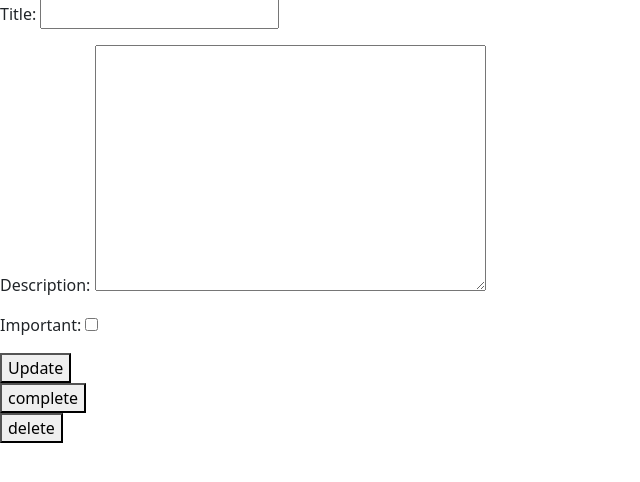
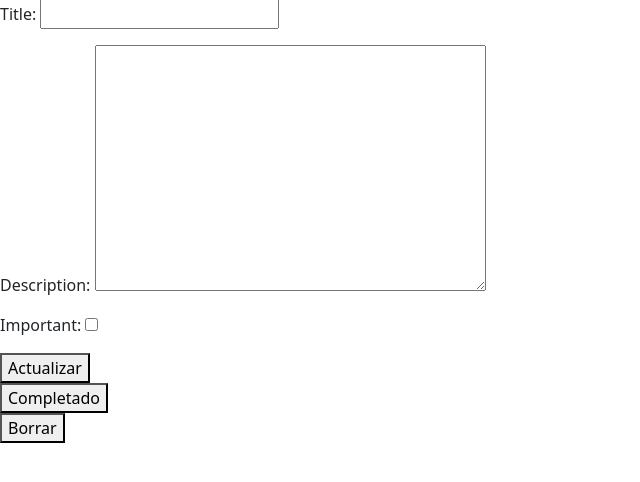
Before and after one commit to NorganSandro24/Proyecto_Asistencia_SAP, a Django app: template tasks/templates/task_detail.html in a window 1280 px wide. Shown: the part 57-539 px from the top of the page, without its empty margins (0-640 px from the left). Run offline with Django 4.2, Linux system fonts and the light colour scheme; the template is opened without the code that fills it: values that come from a table or form of the project are taken from there, others are empty.

Commit message:
cambio-nombres

```diff
--- a/tasks/templates/task_detail.html
+++ b/tasks/templates/task_detail.html
@@ -11,21 +11,21 @@
   {{form.as_p}}
 
   <button>
-    Update
+    Actualizar
   </button>
 </form>
 
 <form action="{% url 'complete_task' task.id %}" method="POST">
   {% csrf_token %}
   <button>
-    complete
+    Completado
   </button>
 </form>
 
 <form action="{% url 'delete_task' task.id %}" method="POST">
   {% csrf_token %}
   <button>
-    delete
+    Borrar
   </button>
 </form>
 
```
